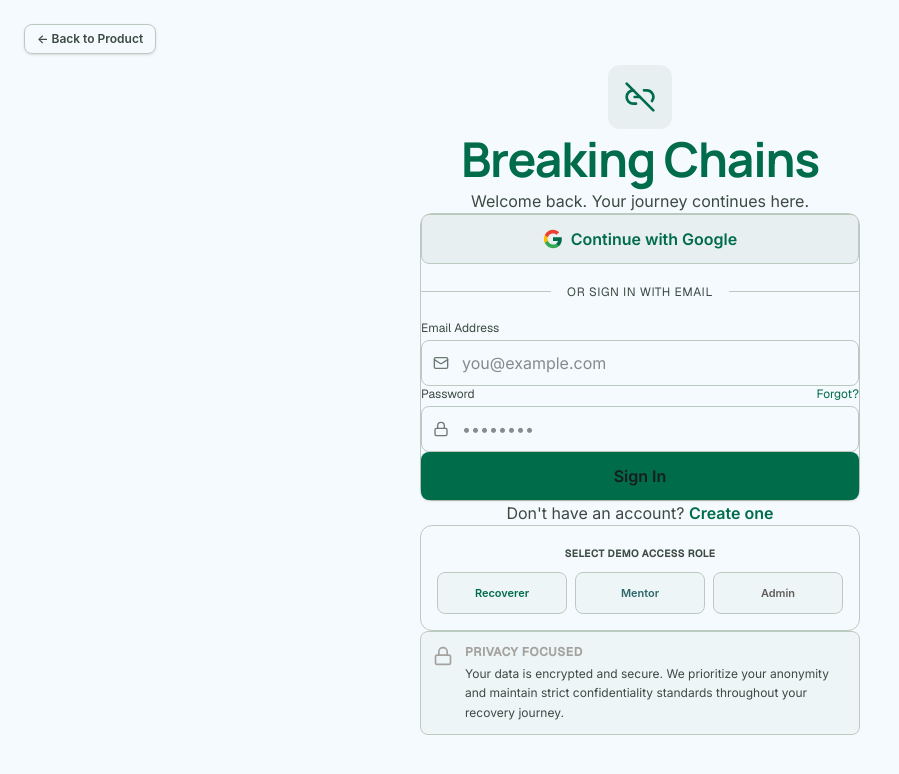
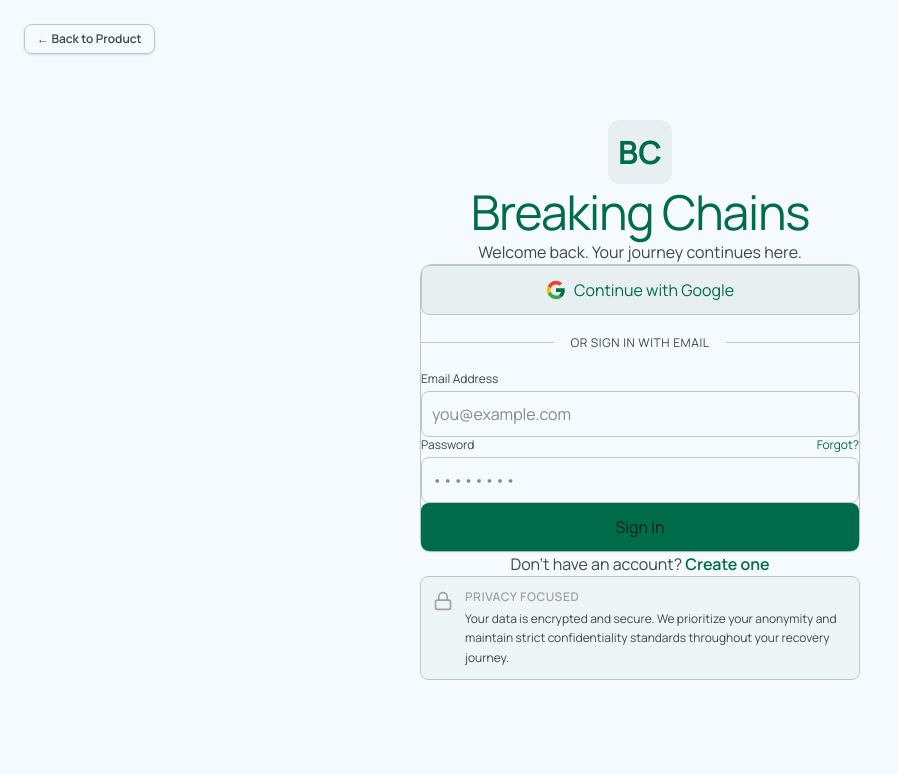
Before and after one commit to Breaking-Chains/breaking-chains-web, a React (Vite) app: page / in a window 1280 px wide. Both pictures are taken after a click on the button "Login". Shown: the top 774 px of the page, without its empty margins (0-899 px from the left). Built offline with nearby package versions, Linux system fonts and the light colour scheme.

Commit message:
feat: implement authentication page and define custom Tailwind design system tokens

```diff
--- a/src/index.css
+++ b/src/index.css
@@ -98,6 +98,10 @@
   --text-body-lg--line-height: 28px;
   --text-headline-xl: 48px;
   --text-headline-xl--line-height: 56px;
+  --text-display-lg: 48px;
+  --text-display-lg--line-height: 56px;
+  --text-headline-lg-mobile: 24px;
+  --text-headline-lg-mobile--line-height: 32px;
 }
 
 @variant dark (&:where(.dark, .dark *));
--- a/src/pages/AuthPage.tsx
+++ b/src/pages/AuthPage.tsx
@@ -1,5 +1,5 @@
 import React, { useState } from 'react';
-import { Mail, Lock, User as UserIcon, Link2Off } from 'lucide-react';
+import { Lock } from 'lucide-react';
 import { useAuth } from '../context/AuthContext';
 import { formatApiErrorMessage } from '../services/apiClient';
 
@@ -46,7 +46,7 @@ export const AuthPage: React.FC<AuthPageProps> = ({ onBack }) => {
       {onBack && (
         <button
           onClick={onBack}
-          className="absolute top-6 left-6 flex items-center gap-1.5 text-xs font-semibold text-on-surface-variant hover:text-primary transition-colors cursor-pointer bg-surface border border-outline-variant px-3 py-1.5 rounded-lg shadow-sm"
+          className="absolute top-6 left-6 flex items-center gap-1.5 text-xs font-semibold text-on-surface-variant hover:text-primary transition-colors cursor-pointer bg-surface border border-outline-variant px-3 py-1.5 rounded-lg shadow-sm font-manrope"
         >
           ← Back to Product
         </button>
@@ -56,23 +56,23 @@ export const AuthPage: React.FC<AuthPageProps> = ({ onBack }) => {
         {/* Logo & Header */}
         <div className="text-center mb-stack-lg">
           <div className="inline-flex items-center justify-center w-16 h-16 rounded-xl bg-surface-container mb-stack-sm text-primary">
-            <Link2Off className="w-8 h-8" />
+            <span className="text-[32px] font-bold font-manrope">BC</span>
           </div>
-          <h1 className="font-manrope text-[32px] md:text-[48px] font-bold text-primary tracking-tight leading-tight">
+          <h1 className="font-manrope font-headline-lg text-headline-lg md:font-display-lg md:text-display-lg text-primary tracking-tight">
             Breaking Chains
           </h1>
-          <p className="text-on-surface-variant mt-stack-sm font-inter text-body-md">
+          <p className="text-on-surface-variant mt-stack-sm font-body-md text-body-md font-manrope">
             {mode === 'login' ? 'Welcome back. Your journey continues here.' : 'Create an account to begin your journey.'}
           </p>
         </div>
 
-        {/* Auth Card */}
+        {/* Login/Auth Card */}
         <div className="bg-surface rounded-xl border border-outline-variant p-container-padding">
           {/* Social Login */}
           <button
             type="button"
             onClick={() => loginAsGuest('USER')}
-            className="w-full flex items-center justify-center gap-2 bg-surface-container hover:bg-surface-container-high text-primary font-inter text-body-md font-semibold py-3 px-4 rounded-lg transition-colors border border-outline-variant mb-stack-md cursor-pointer"
+            className="w-full flex items-center justify-center gap-2 bg-surface-container hover:bg-surface-container-high text-primary font-body-md text-body-md font-medium py-3 px-4 rounded-lg transition-colors border border-outline-variant mb-stack-md cursor-pointer font-manrope"
           >
             <svg className="w-5 h-5" viewBox="0 0 24 24">
               <path d="M22.56 12.25c0-.78-.07-1.53-.2-2.25H12v4.26h5.92c-.26 1.37-1.04 2.53-2.21 3.31v2.77h3.57c2.08-1.92 3.28-4.74 3.28-8.09z" fill="currentColor"></path>
@@ -86,7 +86,7 @@ export const AuthPage: React.FC<AuthPageProps> = ({ onBack }) => {
           {/* Divider */}
           <div className="relative flex py-5 items-center mb-stack-md">
             <div className="flex-grow border-t border-outline-variant"></div>
-            <span className="flex-shrink-0 mx-4 text-on-surface-variant font-geist text-label-sm uppercase tracking-wider">
+            <span className="flex-shrink-0 mx-4 text-on-surface-variant font-label-sm text-label-sm uppercase tracking-wider font-manrope">
               {mode === 'login' ? 'or sign in with email' : 'or sign up with email'}
             </span>
             <div className="flex-grow border-t border-outline-variant"></div>
@@ -94,23 +94,21 @@ export const AuthPage: React.FC<AuthPageProps> = ({ onBack }) => {
 
           {/* Error Banner */}
           {error && (
-            <div className="p-3 mb-stack-md rounded-lg bg-error-container border border-outline-variant text-on-error-container text-xs font-semibold text-center animate-fade-in font-inter">
+            <div className="p-3 mb-stack-md rounded-lg bg-error-container border border-outline-variant text-on-error-container text-xs font-semibold text-center animate-fade-in font-manrope">
               ⚠️ {error}
             </div>
           )}
 
           {/* Email Form */}
-          <form onSubmit={handleSubmit} className="space-y-stack-md">
+          <form onSubmit={handleSubmit} className="space-y-stack-md font-manrope">
             {mode === 'register' && (
               <>
                 <div>
-                  <label className="block font-geist text-label-sm text-on-surface-variant mb-1" htmlFor="fullName">
+                  <label className="block font-label-sm text-label-sm text-on-surface-variant mb-1" htmlFor="fullName">
                     Full Name
                   </label>
-                  <div className="relative flex items-center">
-                    <UserIcon className="absolute left-3 w-4 h-4 text-outline" />
                   <input
-                      className="w-full bg-surface border border-outline-variant text-on-surface text-body-md rounded-lg focus:ring-2 focus:ring-primary focus:border-primary block p-2.5 pl-10 transition-all outline-none font-inter"
+                    className="w-full bg-surface border border-outline-variant text-on-surface text-body-md rounded-lg focus:ring-2 focus:ring-primary focus:border-primary block p-2.5 transition-all outline-none"
                     id="fullName"
                     placeholder="e.g. Alex Smith"
                     type="text"
@@ -119,16 +117,13 @@ export const AuthPage: React.FC<AuthPageProps> = ({ onBack }) => {
                     required
                   />
                 </div>
-                </div>
 
                 <div>
-                  <label className="block font-geist text-label-sm text-on-surface-variant mb-1" htmlFor="username">
+                  <label className="block font-label-sm text-label-sm text-on-surface-variant mb-1" htmlFor="username">
                     Username
                   </label>
-                  <div className="relative flex items-center">
-                    <UserIcon className="absolute left-3 w-4 h-4 text-outline" />
                   <input
-                      className="w-full bg-surface border border-outline-variant text-on-surface text-body-md rounded-lg focus:ring-2 focus:ring-primary focus:border-primary block p-2.5 pl-10 transition-all outline-none font-inter"
+                    className="w-full bg-surface border border-outline-variant text-on-surface text-body-md rounded-lg focus:ring-2 focus:ring-primary focus:border-primary block p-2.5 transition-all outline-none"
                     id="username"
                     placeholder="e.g. alexsmith"
                     type="text"
@@ -137,18 +132,15 @@ export const AuthPage: React.FC<AuthPageProps> = ({ onBack }) => {
                     required
                   />
                 </div>
-                </div>
               </>
             )}
 
             <div>
-              <label className="block font-geist text-label-sm text-on-surface-variant mb-1" htmlFor="email">
+              <label className="block font-label-sm text-label-sm text-on-surface-variant mb-1" htmlFor="email">
                 Email Address
               </label>
-              <div className="relative flex items-center">
-                <Mail className="absolute left-3 w-4 h-4 text-outline" />
               <input
-                  className="w-full bg-surface border border-outline-variant text-on-surface text-body-md rounded-lg focus:ring-2 focus:ring-primary focus:border-primary block p-2.5 pl-10 transition-all outline-none font-inter"
+                className="w-full bg-surface border border-outline-variant text-on-surface text-body-md rounded-lg focus:ring-2 focus:ring-primary focus:border-primary block p-2.5 transition-all outline-none"
                 id="email"
                 placeholder="you@example.com"
                 type="email"
@@ -157,16 +149,15 @@ export const AuthPage: React.FC<AuthPageProps> = ({ onBack }) => {
                 required
               />
             </div>
-            </div>
 
             <div>
               <div className="flex justify-between items-center mb-1">
-                <label className="block font-geist text-label-sm text-on-surface-variant" htmlFor="password">
+                <label className="block font-label-sm text-label-sm text-on-surface-variant" htmlFor="password">
                   Password
                 </label>
                 {mode === 'login' && (
                   <a
-                    className="font-geist text-label-sm text-primary hover:text-primary-container transition-colors hover:underline"
+                    className="font-label-sm text-label-sm text-primary hover:text-primary-container transition-colors hover:underline"
                     href="#"
                     onClick={(e) => {
                       e.preventDefault();
@@ -177,10 +168,8 @@ export const AuthPage: React.FC<AuthPageProps> = ({ onBack }) => {
                   </a>
                 )}
               </div>
-              <div className="relative flex items-center">
-                <Lock className="absolute left-3 w-4 h-4 text-outline" />
               <input
-                  className="w-full bg-surface border border-outline-variant text-on-surface text-body-md rounded-lg focus:ring-2 focus:ring-primary focus:border-primary block p-2.5 pl-10 transition-all outline-none font-inter"
+                className="w-full bg-surface border border-outline-variant text-on-surface text-body-md rounded-lg focus:ring-2 focus:ring-primary focus:border-primary block p-2.5 transition-all outline-none"
                 id="password"
                 placeholder="••••••••"
                 type="password"
@@ -189,10 +178,9 @@ export const AuthPage: React.FC<AuthPageProps> = ({ onBack }) => {
                 required
               />
             </div>
-            </div>
 
             <button
-              className="w-full text-on-primary bg-primary hover:opacity-90 focus:ring-4 focus:outline-none focus:ring-primary/20 font-inter text-body-md font-semibold rounded-lg px-5 py-3 text-center transition-colors shadow-sm cursor-pointer disabled:opacity-50"
+              className="w-full text-on-primary bg-primary hover:bg-primary-container focus:ring-4 focus:outline-none focus:ring-primary-fixed font-body-md text-body-md font-medium rounded-lg px-5 py-3 text-center transition-colors shadow-sm disabled:opacity-50 cursor-pointer"
               type="submit"
               disabled={isLoading}
             >
@@ -209,7 +197,7 @@ export const AuthPage: React.FC<AuthPageProps> = ({ onBack }) => {
         </div>
 
         {/* Registration Link */}
-        <p className="text-center mt-stack-lg font-inter text-body-md text-on-surface-variant">
+        <p className="text-center mt-stack-lg font-body-md text-body-md text-on-surface-variant font-manrope">
           {mode === 'login' ? (
             <>
               Don't have an account?{' '}
@@ -243,44 +231,14 @@ export const AuthPage: React.FC<AuthPageProps> = ({ onBack }) => {
           )}
         </p>
 
-        {/* Demo Access Role Switcher */}
-        <div className="mt-stack-md bg-surface rounded-xl border border-outline-variant p-4 space-y-2">
-          <span className="block text-[10px] uppercase tracking-wider font-black text-on-surface-variant text-center mb-1.5 font-geist">
-            Select Demo Access Role
-          </span>
-          <div className="grid grid-cols-3 gap-2">
-            <button
-              type="button"
-              onClick={() => loginAsGuest('USER')}
-              className="text-[11px] py-2 px-1 text-primary hover:bg-surface-container font-semibold border border-outline-variant rounded-lg transition-colors cursor-pointer bg-surface-container-low"
-            >
-              Recoverer
-            </button>
-            <button
-              type="button"
-              onClick={() => loginAsGuest('MENTOR')}
-              className="text-[11px] py-2 px-1 text-secondary hover:bg-surface-container font-semibold border border-outline-variant rounded-lg transition-colors cursor-pointer bg-surface-container-low"
-            >
-              Mentor
-            </button>
-            <button
-              type="button"
-              onClick={() => loginAsGuest('ADMIN')}
-              className="text-[11px] py-2 px-1 text-tertiary hover:bg-surface-container font-semibold border border-outline-variant rounded-lg transition-colors cursor-pointer bg-surface-container-low"
-            >
-              Admin
-            </button>
-          </div>
-        </div>
-
         {/* Privacy Shield Banner */}
         <div className="mt-stack-lg bg-surface-container-low border border-outline-variant rounded-lg p-3 flex items-start gap-3">
           <Lock className="text-tertiary-container mt-0.5 w-5 h-5 flex-shrink-0" />
           <div>
-            <p className="font-geist text-label-sm text-tertiary-container font-semibold uppercase tracking-wider mb-1">
+            <p className="font-label-sm text-label-sm text-tertiary-container font-semibold uppercase tracking-wider mb-1 font-manrope">
               Privacy Focused
             </p>
-            <p className="font-inter text-label-sm text-on-surface-variant leading-relaxed">
+            <p className="font-label-sm text-label-sm text-on-surface-variant leading-relaxed font-manrope">
               Your data is encrypted and secure. We prioritize your anonymity and maintain strict confidentiality standards throughout your recovery journey.
             </p>
           </div>
```
Lines whose indentation alone changed are shown as unchanged.
